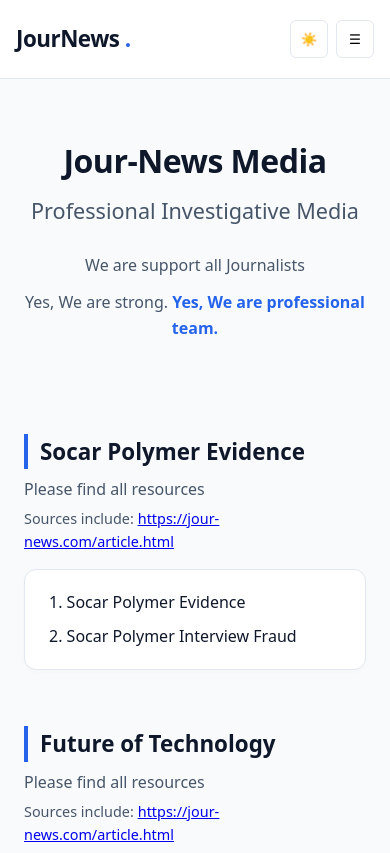
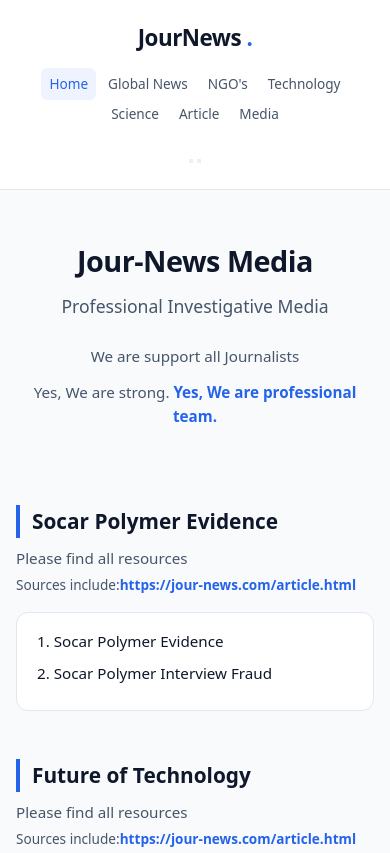
Before and after one commit to kamran94aZ/JourNEWSMedia, a plain HTML site: page index.html in a window 390 px wide. Shown: the top 853 px of the page. Drawn offline with Linux system fonts and the light colour scheme.

Commit message:
Update style.css

```diff
--- a/css/style.css
+++ b/css/style.css
@@ -1,6 +1,3 @@
-/* ==========================================================================
-   1. GLOBAL SETTINGS & VARIABLES (Sakit və Professional Light Stil)
-   ========================================================================== */
 :root {
     --bg-main: #f8fafc;
     --bg-card: #ffffff;
@@ -9,7 +6,7 @@
     --accent-color: #2563eb;
     --accent-hover: #1d4ed8;
     --border-color: #e2e8f0;
-    --max-content-width: 750px; /* Kontentin ortada və nizamlı qalması üçün */
+    --max-content-width: 750px;
     --radius: 12px;
 }
 
@@ -31,17 +28,13 @@
     min-height: 100vh;
     display: flex;
     flex-direction: column;
-    align-items: center; /* Hər şeyi üfüqi olaraq ortalayır */
+    align-items: center;
 }
 
-/* HTML-dəki nizamsız <br> teqlərinin dizaynı korlamaması üçün */
 br {
     display: none;
 }
 
-/* ==========================================================================
-   2. HEADER & NAVIGATION (Tam En)
-   ========================================================================== */
 header {
     width: 100%;
     background-color: var(--bg-card);
@@ -60,6 +53,11 @@
     display: flex;
     justify-content: space-between;
     align-items: center;
+    gap: 2rem;
+}
+
+.logo {
+    flex-shrink: 0;
 }
 
 .logo a {
@@ -74,10 +72,16 @@
     color: var(--accent-color);
 }
 
+#nav-menu {
+    display: block;
+}
+
 #nav-menu ul {
     display: flex;
-    gap: 1.25rem;
+    gap: 0.5rem;
     list-style: none;
+    flex-wrap: wrap;
+    justify-content: flex-end;
 }
 
 #nav-menu a {
@@ -85,9 +89,10 @@
     color: var(--text-muted);
     font-weight: 500;
     font-size: 0.95rem;
-    transition: color 0.2s ease;
+    transition: all 0.2s ease;
     padding: 0.5rem 0.75rem;
     border-radius: 6px;
+    white-space: nowrap;
 }
 
 #nav-menu a:hover, #nav-menu a.active {
@@ -95,45 +100,23 @@
     background-color: rgba(37, 99, 235, 0.08);
 }
 
-.nav-controls {
-    display: flex;
-    gap: 0.5rem;
-}
-
-.nav-controls button {
-    background: transparent;
-    border: 1px solid var(--border-color);
-    padding: 0.5rem;
-    border-radius: 6px;
-    cursor: pointer;
-    width: 38px;
-    height: 38px;
-    display: flex;
-    align-items: center;
-    justify-content: center;
-}
-
-.icon-theme::before { content: "☀️"; }
-.icon-menu::before { content: "☰"; }
-
-/* ==========================================================================
-   3. INTRO SECTION (Giriş Yazıları - Ortalanmış)
-   ========================================================================== */
 body > h1 {
-    font-size: 2.5rem;
+    font-size: clamp(1.8rem, 4vw, 2.5rem);
     font-weight: 800;
     text-align: center;
-    margin-top: 3.5rem;
+    margin-top: 3rem;
     margin-bottom: 0.5rem;
+    padding: 0 1rem;
     letter-spacing: -0.5px;
 }
 
 body > h2 {
-    font-size: 1.35rem;
+    font-size: clamp(1.1rem, 2.5vw, 1.35rem);
     font-weight: 500;
     text-align: center;
     color: var(--text-muted);
     margin-bottom: 1.5rem;
+    padding: 0 1rem;
 }
 
 body > p {
@@ -142,6 +125,7 @@
     color: var(--text-muted);
     margin-bottom: 0.75rem;
     padding: 0 1.5rem;
+    font-size: 0.95rem;
 }
 
 body > p em {
@@ -150,22 +134,19 @@
     color: var(--accent-color);
 }
 
-/* ==========================================================================
-   4. MAIN CONTENT (Məqalələr Bölməsi - Səliqəli və Ortada)
-   ========================================================================== */
 main {
     width: 100%;
     max-width: var(--max-content-width);
-    margin: 3rem auto;
+    margin: 2.5rem auto;
     padding: 0 1.5rem;
     display: flex;
     flex-direction: column;
 }
 
 main h3 {
-    font-size: 1.4rem;
+    font-size: 1.3rem;
     font-weight: 700;
-    margin-top: 2rem;
+    margin-top: 1.5rem;
     margin-bottom: 0.5rem;
     color: var(--text-main);
     border-left: 4px solid var(--accent-color);
@@ -174,48 +155,49 @@
 
 main p {
     color: var(--text-muted);
-    font-size: 1rem;
+    font-size: 0.95rem;
     margin-bottom: 0.25rem;
 }
 
-/* HTML-dəki xüsusi p1 teqi üçün */
 p1 {
     display: block;
-    font-size: 0.9rem;
+    font-size: 0.85rem;
     color: var(--text-muted);
     margin-bottom: 1rem;
 }
 
 p1 em {
     font-style: normal;
+}
+
+.active-link {
     color: var(--accent-color);
+    text-decoration: none;
+    font-weight: 600;
+    transition: color 0.2s ease;
+    word-break: break-all;
+}
+
+.active-link:hover {
     text-decoration: underline;
-    margin-left: 4px;
 }
 
 main ol {
     list-style-position: inside;
     background: var(--bg-card);
     border: 1px solid var(--border-color);
-    padding: 1.25rem 1.5rem;
+    padding: 1rem 1.25rem;
     border-radius: var(--radius);
     margin-bottom: 1.5rem;
-    box-shadow: 0 2px 4px rgba(0,0,0,0.02);
 }
 
 main ol li {
     margin-bottom: 0.5rem;
     color: var(--text-main);
     font-weight: 500;
+    font-size: 0.95rem;
 }
 
-main ol li:last-child {
-    margin-bottom: 0;
-}
-
-/* ==========================================================================
-   5. CONTACT FORM (Ortalanmış blok)
-   ========================================================================== */
 #registerForm {
     width: 100%;
     max-width: var(--max-content-width);
@@ -226,9 +208,9 @@
 #registerForm fieldset {
     border: 1px solid var(--border-color);
     background: var(--bg-card);
-    padding: 2rem;
+    padding: 1.5rem;
     border-radius: var(--radius);
-    box-shadow: 0 4px 6px -1px rgba(0, 0, 0, 0.05);
+    box-shadow: 0 4px 6px -1px rgba(0, 0, 0, 0.03);
 }
 
 #registerForm legend {
@@ -261,13 +243,14 @@
 #registerForm input[type="text"],
 #registerForm input[type="tel"] {
     width: 100%;
-    padding: 0.65rem 0.85rem;
+    padding: 0.75rem 0.85rem;
     border: 1px solid var(--border-color);
     background-color: var(--bg-main);
     border-radius: 6px;
-    font-size: 0.95rem;
+    font-size: 1rem;
     color: var(--text-main);
     transition: border-color 0.2s;
+    -webkit-appearance: none;
 }
 
 #registerForm input:focus {
@@ -280,7 +263,7 @@
     background-color: var(--accent-color);
     color: #ffffff;
     border: none;
-    padding: 0.75rem;
+    padding: 0.85rem;
     border-radius: 6px;
     font-size: 1rem;
     font-weight: 600;
@@ -292,9 +275,6 @@
     background-color: var(--accent-hover);
 }
 
-/* ==========================================================================
-   6. FOOTER (Tam En)
-   ========================================================================== */
 footer {
     width: 100%;
     margin-top: auto;
@@ -309,17 +289,37 @@
     color: var(--text-muted);
 }
 
-/* ==========================================================================
-   7. RESPONSIVE (Mobil tənzimləmə)
-   ========================================================================== */
-@media (max-width: 768px) {
-    #nav-menu {
-        display: none; /* Mobil menyu üçün gizlədilir */
-    }
+@media (max-width: 992px) {
     .app-container {
+        flex-direction: column;
+        gap: 1rem;
         padding: 0 1rem;
     }
-    body > h1 {
-        font-size: 2rem;
+
+    .logo {
+        text-align: center;
+    }
+
+    #nav-menu {
+        width: 100%;
+    }
+
+    #nav-menu ul {
+        justify-content: center;
     }
 }
+
+@media (max-width: 576px) {
+    #nav-menu ul {
+        gap: 0.25rem;
+    }
+
+    #nav-menu a {
+        font-size: 0.85rem;
+        padding: 0.4rem 0.5rem;
+    }
+
+    main, #registerForm {
+        padding: 0 1rem;
+    }
+}
```
